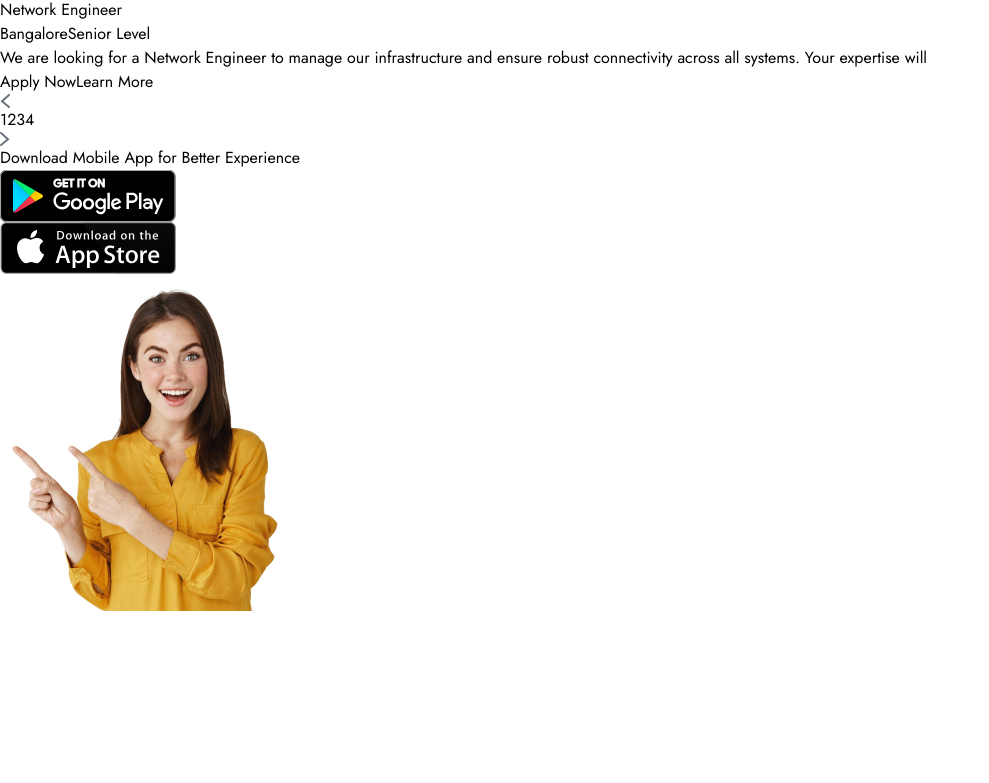
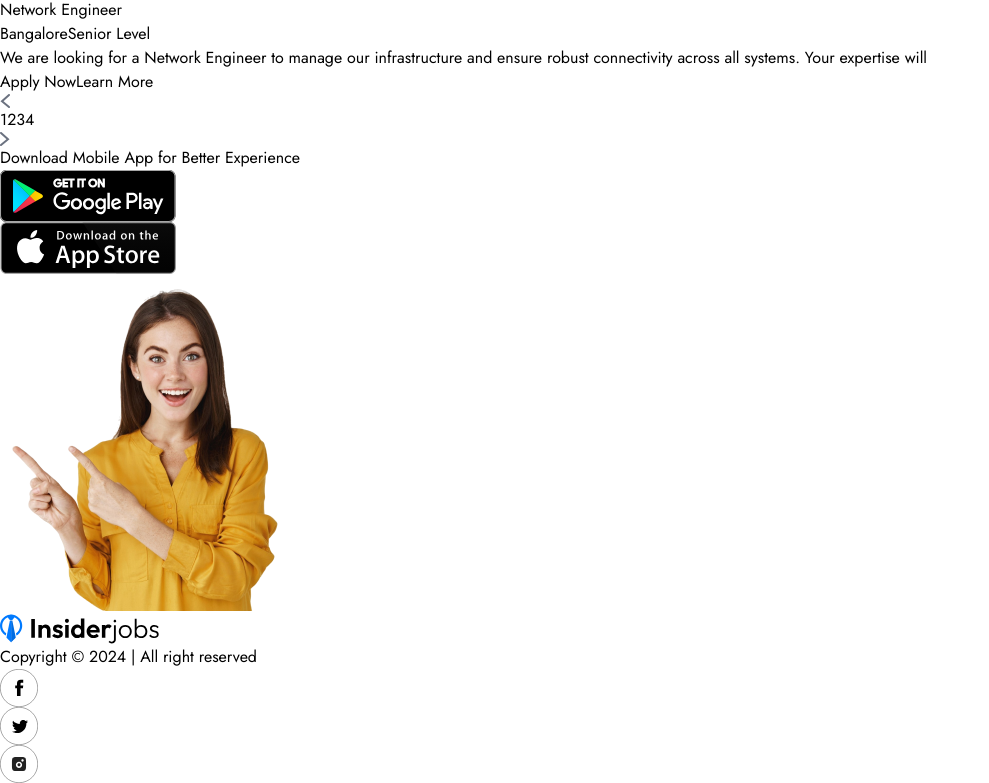
Before and after one commit to murichu/Job-Portal-v.1, a React (Vite) app in the folder client/: page / in a window 1280 px wide. Shown: the part 1728-2511 px from the top of the page, without its empty margins (0-989 px from the left). Before the commit the page ends 2339 px from the top, so only its background shows below. Built offline with nearby package versions, Linux system fonts and the light colour scheme; no server answers.

Commit message:
added footer

```diff
--- /dev/null
+++ b/client/src/components/Footer.jsx
@@ -0,0 +1,21 @@
+import React from 'react';
+import { assets } from '../assets/assets';
+
+const Footer = () => {
+
+    const currentYear = new Date().getFullYear();
+
+  return (
+    <div className='container px-4 2xl:px-20 mx-auto gap-4 py-3 flex justify-between mt-20 items-center mb-5'>
+        <img width={160} src={assets.logo} alt="" />
+        <p className='flex-1 border-1 border-gray-400 pl-4 text-sm text-gray-500 max-sm:hidden text-center'>Copyright © {currentYear} | All right reserved</p>
+        <div className='flex gap-4'>
+            <img width={38} src={assets.facebook_icon} alt="" />
+            <img width={38} src={assets.twitter_icon} alt="" />
+            <img width={38} src={assets.instagram_icon} alt="" />
+        </div>
+    </div>
+  )
+}
+
+export default Footer
--- a/client/src/pages/Home.jsx
+++ b/client/src/pages/Home.jsx
@@ -3,6 +3,7 @@
 import Hero from '../components/Hero';
 import JobListings from '../components/JobListings';
 import AppDownload from '../components/AppDownload';
+import Footer from '../components/Footer';
 
 const Home = () => {
   return (
@@ -11,6 +12,7 @@
       <Hero />
      <JobListings />
      <AppDownload />
+     <Footer />
     </div>
   )
 }
```
